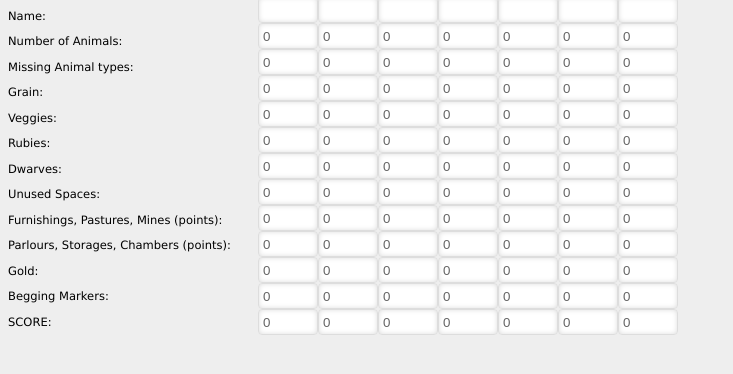
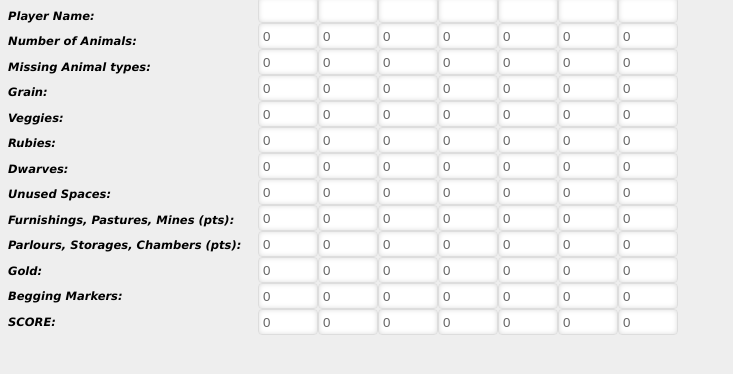
Before and after one commit to subskipper/subskipper.github.io, a plain HTML site: page index.htm in a window 1280 px wide. Shown: the part 38-412 px from the top of the page, without its empty margins (0-733 px from the left). Drawn offline with Linux system fonts and the light colour scheme.

Commit message:
Fixed css for label text (bold Italic)

```diff
--- a/index.htm
+++ b/index.htm
@@ -11,7 +11,7 @@
         </div>
         <div class="contentDiv">
             <div class="lineLabels">
-                <p>Name:</p>
+                <p>Player Name:</p>
                 <p>Number of Animals:</p>
                 <p>Missing Animal types:</p>
                 <p>Grain:</p>
@@ -19,8 +19,8 @@
                 <p>Rubies:</p>
                 <p>Dwarves:</p>
                 <p>Unused Spaces:</p>
-                <p>Furnishings, Pastures, Mines (points):</p>
-                <p>Parlours, Storages, Chambers (points):</p>
+                <p>Furnishings, Pastures, Mines (pts):</p>
+                <p>Parlours, Storages, Chambers (pts):</p>
                 <p>Gold:</p>
                 <p>Begging Markers:</p>
                 <p>SCORE:</p>
--- a/styles/styles.css
+++ b/styles/styles.css
@@ -6,6 +6,11 @@
     width: 250px;
     float: left;
 
+}
+
+.lineLabels p {
+    font-weight: bold;
+    font-style: italic;
 }
 
 .divLogo {
```
